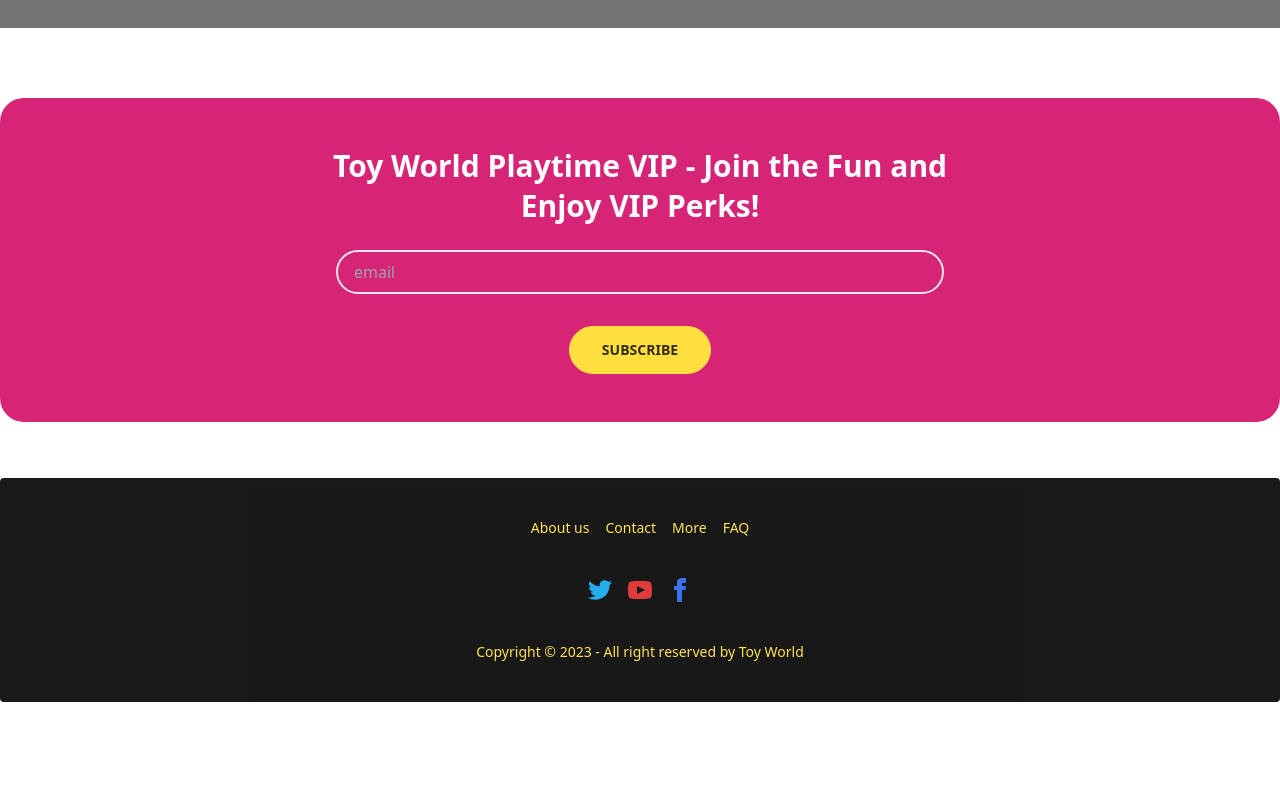
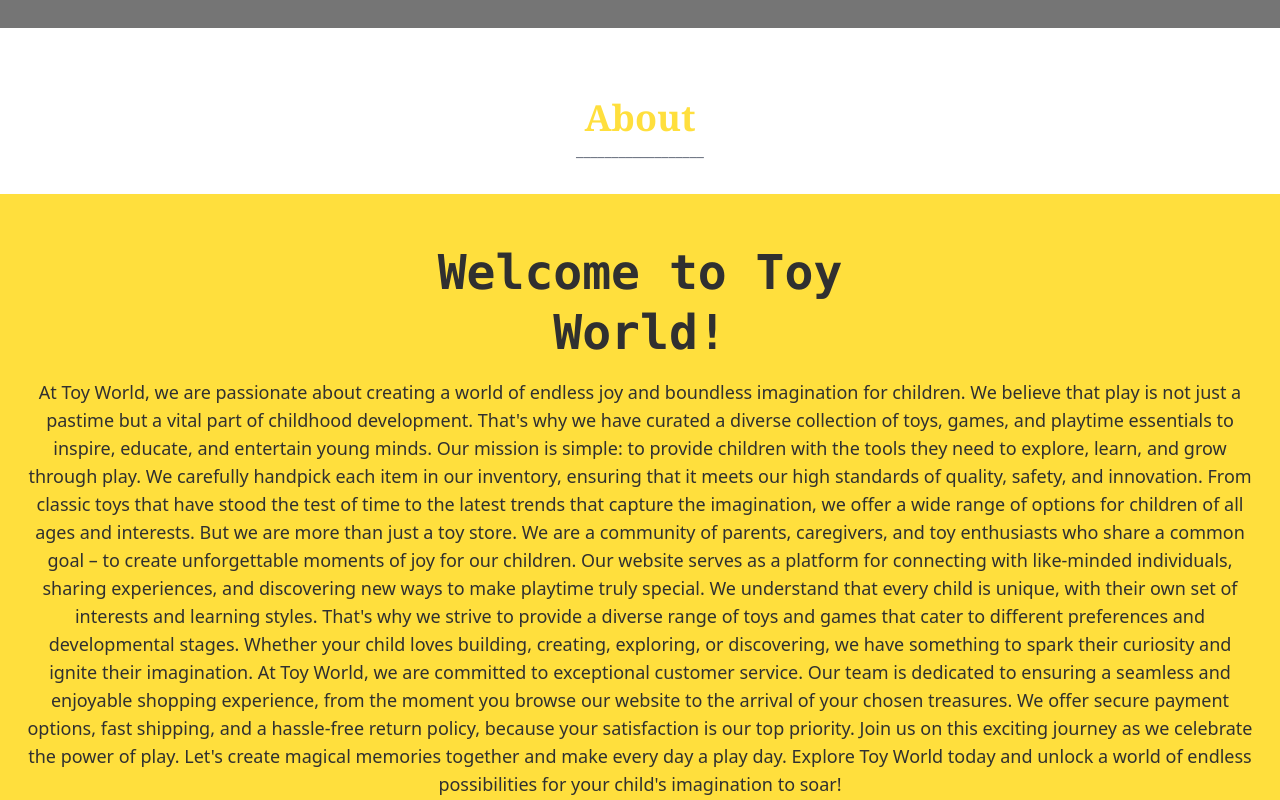
Before and after one commit to Kawsar-Ahmed-Ridoy/toy-world, a React (Vite) app: page / in a window 1280 px wide. Shown: the part 780-1580 px from the top of the page. Before the commit the page ends 1482 px from the top, so only its background shows below. Built offline with nearby package versions, Linux system fonts and the light colour scheme; grey boxes are pictures that could not be loaded.

Commit message:
extra section about added

```diff
--- /dev/null
+++ b/src/Pages/Home/About/About.jsx
@@ -0,0 +1,55 @@
+import React from "react";
+
+const About = () => {
+  return (
+    <div className="mb-16 ">
+      <div className="my-8">
+        <h2 className="text-center text-4xl font-bold text-warning font-serif">
+          About
+        </h2>
+        <p className="text-center  text-gray-500">__________________</p>
+      </div>
+      <div className="py-12 shadow-md  bg-warning ">
+        <h2 className="text-center text-5xl font-mono font-extrabold mb-4 leading-tight">
+          Welcome to Toy <br /> World!
+        </h2>
+
+        <p className="text-center text-lg container px-6 mx-auto mb-6">
+          At Toy World, we are passionate about creating a world of endless joy
+          and boundless imagination for children. We believe that play is not
+          just a pastime but a vital part of childhood development. That's why
+          we have curated a diverse collection of toys, games, and playtime
+          essentials to inspire, educate, and entertain young minds. Our mission
+          is simple: to provide children with the tools they need to explore,
+          learn, and grow through play. We carefully handpick each item in our
+          inventory, ensuring that it meets our high standards of quality,
+          safety, and innovation. From classic toys that have stood the test of
+          time to the latest trends that capture the imagination, we offer a
+          wide range of options for children of all ages and interests. But we
+          are more than just a toy store. We are a community of parents,
+          caregivers, and toy enthusiasts who share a common goal – to create
+          unforgettable moments of joy for our children. Our website serves as a
+          platform for connecting with like-minded individuals, sharing
+          experiences, and discovering new ways to make playtime truly special.
+          We understand that every child is unique, with their own set of
+          interests and learning styles. That's why we strive to provide a
+          diverse range of toys and games that cater to different preferences
+          and developmental stages. Whether your child loves building, creating,
+          exploring, or discovering, we have something to spark their curiosity
+          and ignite their imagination. At Toy World, we are committed to
+          exceptional customer service. Our team is dedicated to ensuring a
+          seamless and enjoyable shopping experience, from the moment you browse
+          our website to the arrival of your chosen treasures. We offer secure
+          payment options, fast shipping, and a hassle-free return policy,
+          because your satisfaction is our top priority. Join us on this
+          exciting journey as we celebrate the power of play. Let's create
+          magical memories together and make every day a play day. Explore Toy
+          World today and unlock a world of endless possibilities for your
+          child's imagination to soar!
+        </p>
+      </div>
+    </div>
+  );
+};
+
+export default About;
--- a/src/Pages/Home/Home/Home.jsx
+++ b/src/Pages/Home/Home/Home.jsx
@@ -1,11 +1,13 @@
 import React from 'react';
 import Banner from '../Banner/Banner';
 import Subscription from '../Subscription/Subscription';
+import About from '../About/About';
 
 const Home = () => {
     return (
         <div>
             <Banner></Banner>
+            <About></About>
             <Subscription></Subscription>
         </div>
     );
--- a/src/Pages/Home/Subscription/Subscription.jsx
+++ b/src/Pages/Home/Subscription/Subscription.jsx
@@ -8,7 +8,7 @@ const Subscription = () => {
                 <div className="flex justify-center gap-4 px-4 flex-wrap">
                     <input type="email" placeholder='email'
                     className='rounded-3xl bg-primary border-2 w-full ps-4 py-2 text-white outline-none ' />
-                    <button className='btn px-8 rounded-3xl  btn-warning mt-4'>Subscribe</button>
+                    <button className='btn px-8 rounded-3xl  btn-warning mt-4 hover:px-12'>Subscribe</button>
                 </div>
             </div>
         </div>
```
